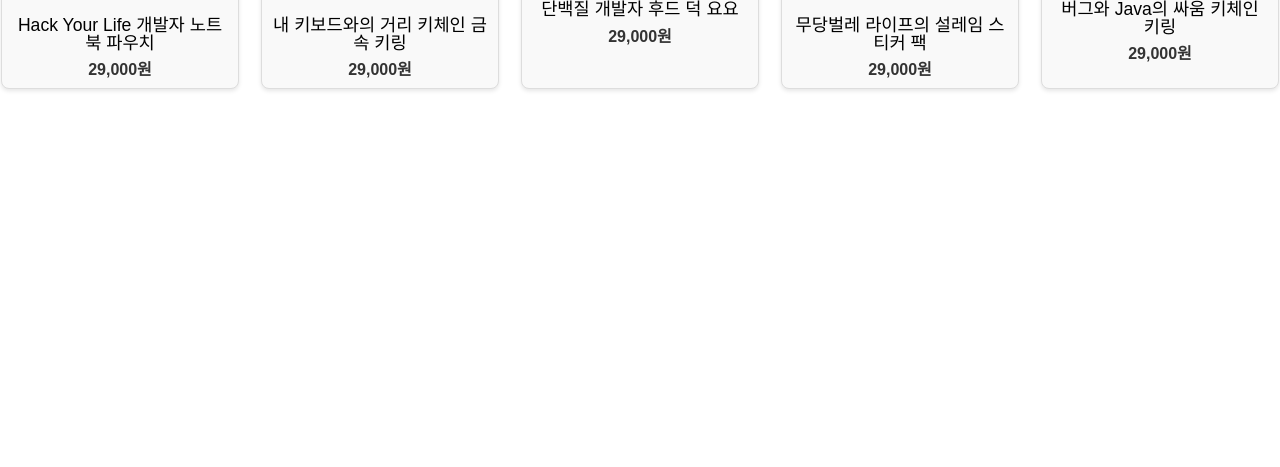
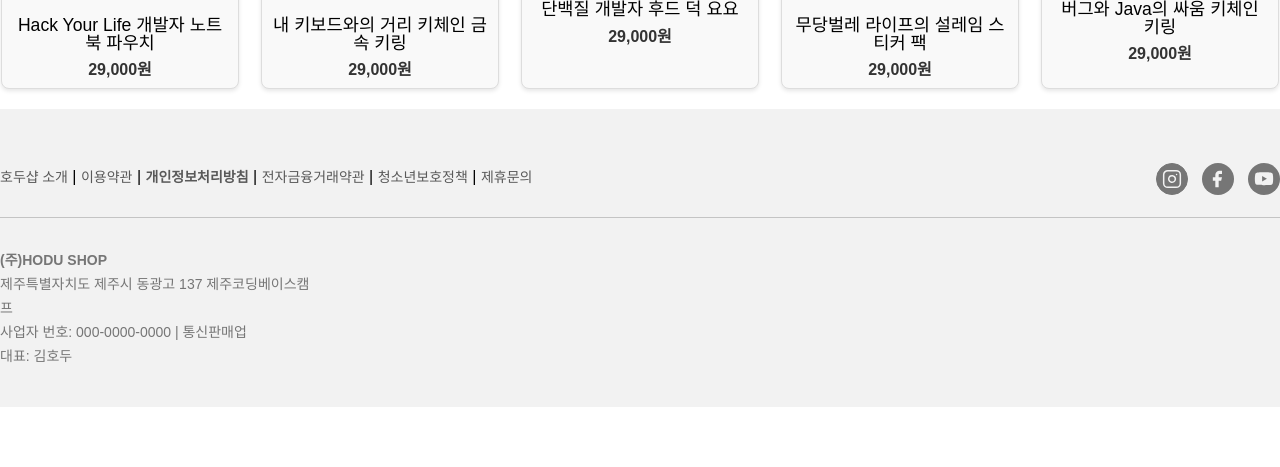
Before and after one commit to damoayo/Open-Market-Service, a plain HTML site: page index.html in a window 1280 px wide. Shown: the part 666-1133 px from the top of the page. Before the commit the page ends 800 px from the top, so only its background shows below. Drawn offline with Linux system fonts and the light colour scheme; files whose address does not match are found by name; a web font is replaced by a local one.

Commit message:
GNB 메인페이지 수정

```diff
--- a/css/main.css
+++ b/css/main.css
@@ -80,6 +80,7 @@
   align-items: center;
   margin-right: 26px;
 }
+
 nav ul li:nth-child(2) {
   align-items: center;
   margin-right: 0;
@@ -143,10 +144,91 @@
 
 /* 푸터 스타일 */
 footer {
-  background-color: #999;
-  color: #fff;
-  text-align: center;
-  padding: 20px 0;
-  position: relative;
-  width: 100%;
+  width: 1920px;
+  height: 298px;
+  background: rgba(242, 242, 242, 1);
+  display: flex;
+  justify-content: center;
+  align-items: center;
 }
+
+.footer-container {
+  width: 1280px;
+  height: 298px;
+  padding: 60px;
+  display: flex;
+  flex-direction: column;
+  justify-content: space-between;
+}
+.wrap {
+  height: 108px;
+  display: flex;
+  justify-content: space-between;
+  border-bottom: 1px solid rgba(196, 196, 196, 1);
+}
+
+.footer-nav {
+  flex: 2;
+  width: 632px;
+  height: 18px;
+  margin-top: 60px;
+}
+
+.footer-nav a {
+  color: #333;
+  opacity: 0.8;
+  text-decoration: none;
+  font-family: Spoqa Han Sans Neo;
+  font-size: 14px;
+  font-weight: 400;
+  line-height: 17.53px;
+  text-align: left;
+}
+
+.footer-nav a:hover {
+  opacity: 1;
+}
+.footer-nav a span {
+  font-family: 'Spoqa Han Sans Neo', sans-serif;
+  font-size: 14px;
+  font-weight: 700;
+  line-height: 17.53px;
+  text-align: left;
+}
+
+.footer-info {
+  width: 321px;
+  height: 96px;
+  margin-bottom: 63px;
+  font-family: 'Spoqa Han Sans Neo', sans-serif;
+  font-size: 14px;
+  font-weight: 400;
+  line-height: 24px;
+  text-align: left;
+  color: rgba(118, 118, 118, 1);
+}
+
+.footer-info span {
+  font-size: 16px;
+  font-family: 'Spoqa Han Sans Neo', sans-serif;
+  font-size: 14px;
+  font-weight: 700;
+  line-height: 24px;
+  text-align: left;
+  color: rgba(118, 118, 118, 1);
+}
+
+.footer-social {
+  justify-content: end;
+  width: 124px;
+  height: 32px;
+  flex: 1;
+  display: flex;
+  margin: 54px 0;
+}
+
+.footer-social a img {
+  margin-left: 14px;
+  width: 32px;
+  height: 32px;
+}
--- a/index.html
+++ b/index.html
@@ -21,10 +21,10 @@
           <nav>
             <ul>
               <li>
-                <a href="#"><img src="./assets/icon-shopping-cart.svg" alt="장바구니" /> 장바구니</a>
+                <a href="#"><img src="./assets/icon-shopping-cart.svg" alt="장바구니" id="shopping-icon" /> 장바구니</a>
               </li>
               <li>
-                <a href="#"><img src="./assets/icon-user.svg" alt="로그인" /> 로그인</a>
+                <a href="#"><img src="./assets/icon-user.svg" alt="로그인" id="id-icon" /> 로그인</a>
               </li>
             </ul>
           </nav>
@@ -79,8 +79,27 @@
       </section>
     </main>
 
-    <footer class="sr-only">
-      <p>&copy; 2024 HODU Shop. All rights reserved.</p>
+    <footer>
+      <div class="footer-container">
+        <div class="wrap">
+          <nav class="footer-nav">
+            <a href="#">호두샵 소개</a> | <a href="#">이용약관</a> | <a href="#"><span>개인정보처리방침</span></a> |
+            <a href="#">전자금융거래약관</a> | <a href="#">청소년보호정책</a> |
+            <a href="#">제휴문의</a>
+          </nav>
+          <div class="footer-social">
+            <a href="#"><img src="./assets/icon-insta.svg" alt="인스타그램" /></a>
+            <a href="#"><img src="./assets/icon-fb.svg" alt="페이스북" /></a>
+            <a href="#"><img src="./assets/icon-yt.svg" alt="유튜브" /></a>
+          </div>
+        </div>
+        <div class="footer-info">
+          <p><span>(주)HODU SHOP</span></p>
+          <p>제주특별자치도 제주시 동광고 137 제주코딩베이스캠프</p>
+          <p>사업자 번호: 000-0000-0000 | 통신판매업</p>
+          <p>대표: 김호두</p>
+        </div>
+      </div>
     </footer>
     <script src="./main.js"></script>
   </body>
```
Also changed, not shown: assets/my-page.png (deleted), assets/search-bar.png (deleted), assets/shopping-cart.png (deleted).
